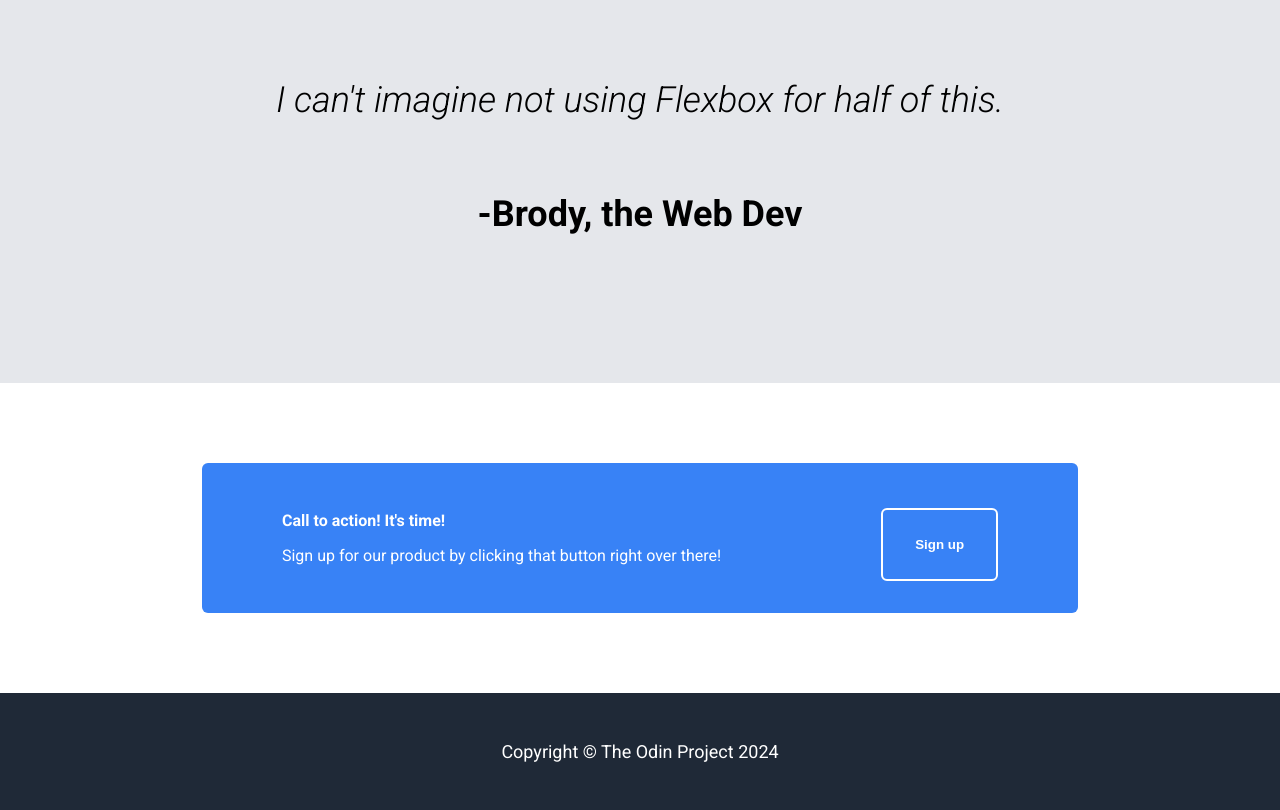
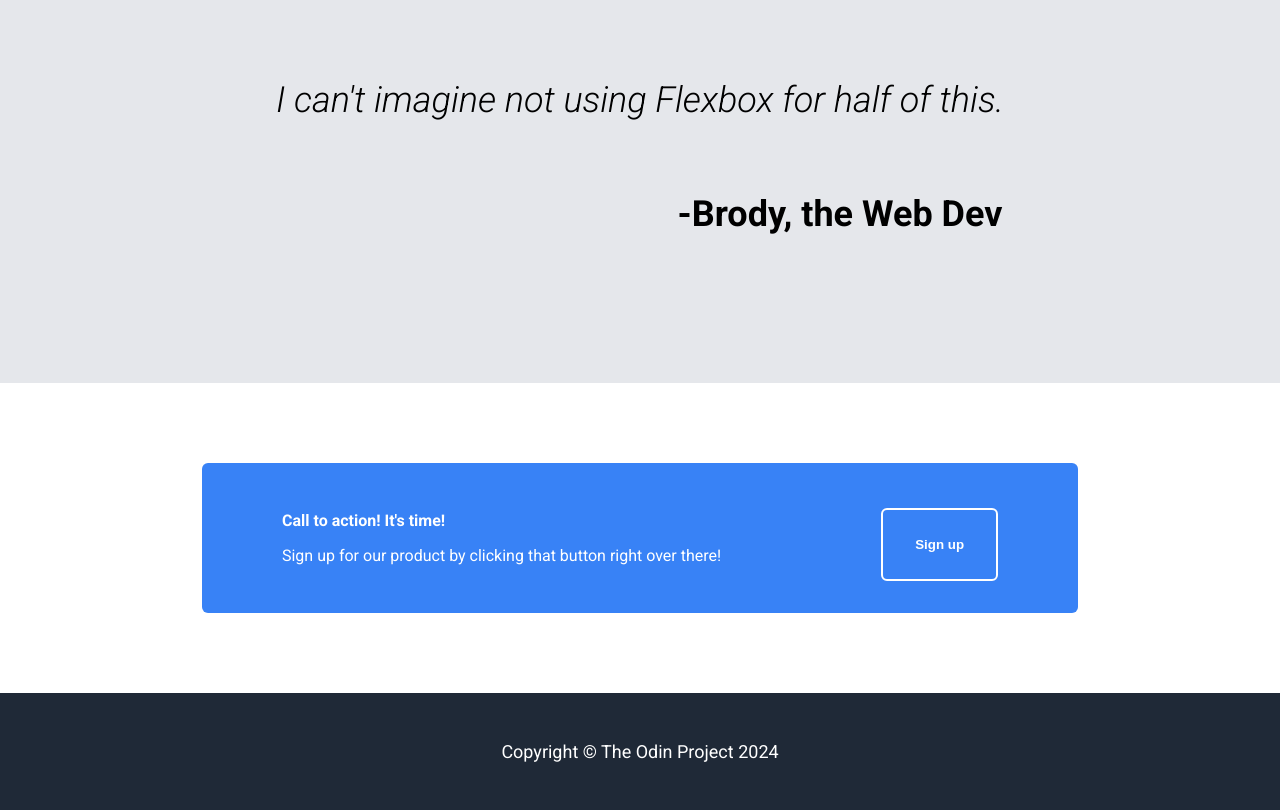
Before and after one commit to brodywhidden/odin-landing-page, a plain HTML site: page index.html in a window 1280 px wide. Shown: the part 1215-2025 px from the top of the page. Drawn offline with Linux system fonts and the light colour scheme.

Commit message:
fixed the quote signature to be on the right instead of centered

```diff
--- a/style.css
+++ b/style.css
@@ -113,7 +113,7 @@ figure img {
 }
 
 .signature {
-    text-align: right;
+    padding-left: 25rem;
     font-style: normal;
     font-weight: 700;
 }
```
